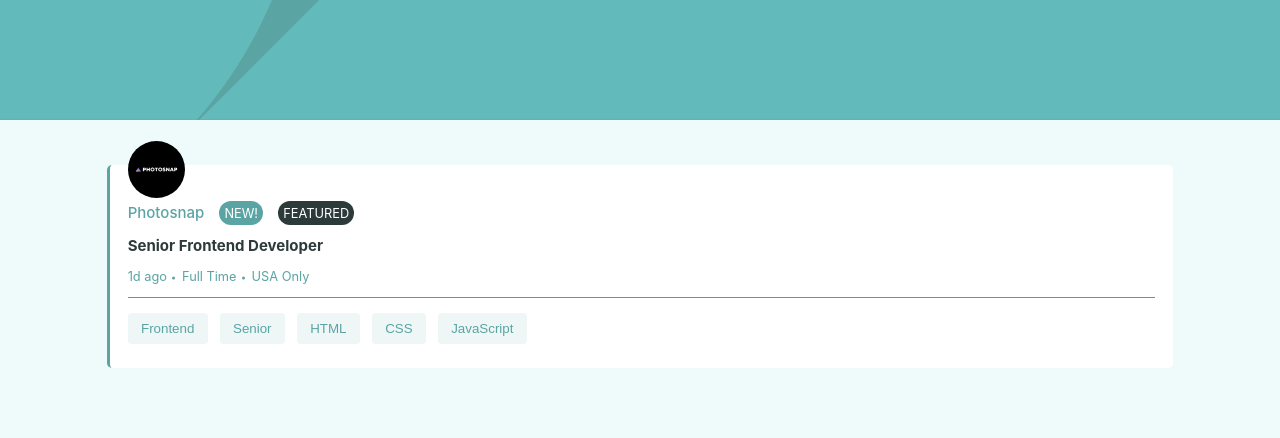
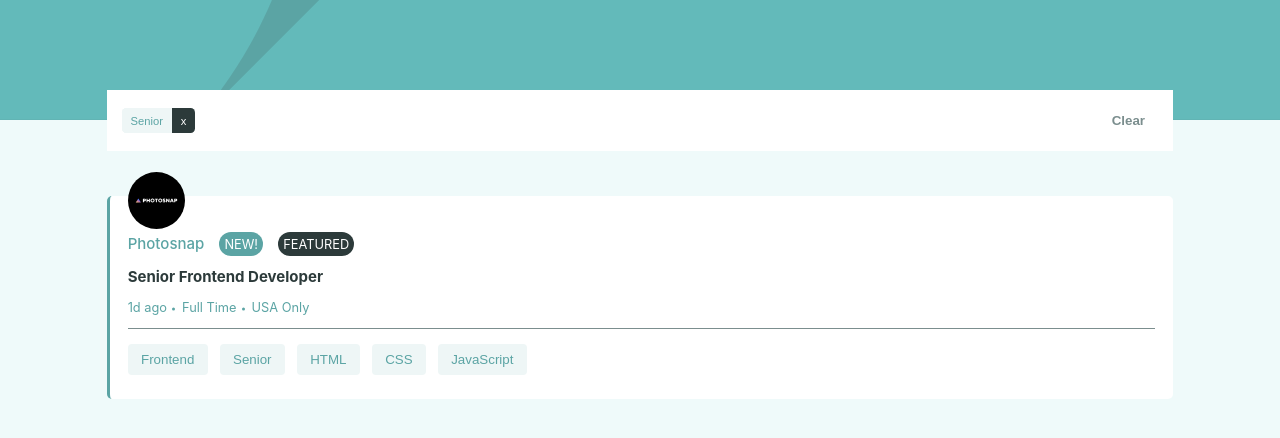
Before and after one commit to alfredthompsonOvie/static-job-listings, a Vue app: page / in a window 1280 px wide. Both pictures are taken after a click on the button "Senior". Shown: the top 438 px of the page. Built offline with nearby package versions, Linux system fonts and the light colour scheme.

Commit message:
refactored filter functionality

```diff
--- a/src/App.vue
+++ b/src/App.vue
@@ -1,31 +1,45 @@
 <template>
 	<div class="top-bg"></div>
 	<div class="container">
-    <ul>
+		<section class="filterResult" v-if="filterByTextLists.length">
+			<div class="filteredBtnWrapper">
+				<button
+					v-for="filterList in filterByTextLists"
+					:key="filterList"
+					class="filteredBtn"
+				>
+					<span class="btnContent">
+						{{ filterList }}
+					</span>
+					<span class="deleteBtn" @click="j">x</span>
+				</button>
+			</div>
+			<button class="clearBtn">clear</button>
+		</section>
+
+		<ul :class="{ joblists: filterByTextLists.length}">
 			<li
-      v-for="joblisting in filterJobBy"
+				v-for="joblisting in filterJobListingsBy"
 				:key="joblisting.id"
 				class="job"
 				:class="{ featuredJob: joblisting.featured }"
 			>
-      <img :src="'src/assets/' + joblisting.logo" alt="" class="company_logo">
+				<img
+					:src="'src/assets/' + joblisting.logo"
+					alt="company logo"
+					class="company_logo"
+				/>
 				<div class="jobDetails">
 					<header>
 						<span class="company">
 							{{ joblisting.company }}
 						</span>
-          <span v-if="joblisting.new" class="new">
-            new!
-          </span>
-          <span v-if="joblisting.featured" class="feature">
-          featured
-          </span>
+						<span v-if="joblisting.new" class="new"> new! </span>
+						<span v-if="joblisting.featured" class="feature"> featured </span>
 					</header>
-
 					<div class="position">
 						{{ joblisting.position }}
 					</div>
-
 					<footer>
 						<span class="footer-span">
 							{{ joblisting.postedAt }}
@@ -37,32 +51,32 @@
 							{{ joblisting.location }}
 						</span>
 					</footer>
-
 				</div>
 
 				<div class="filterBy">
 					<button
 						v-if="joblisting.role"
-          @click="filterText = joblisting.role">
+						@click="addTofilterJobLists(joblisting.role)"
+					>
 						{{ joblisting.role }}
 					</button>
 					<button
 						v-if="joblisting.level"
-          @click="filterText = joblisting.level"
+						@click="addTofilterJobLists(joblisting.level)"
 					>
 						{{ joblisting.level }}
 					</button>
 					<button
 						v-for="language in joblisting.languages"
 						:key="language"
-          @click="filterText = language"
+						@click="addTofilterJobLists(language)"
 					>
 						{{ language }}
 					</button>
 					<button
 						v-for="tool in joblisting.tools"
 						:key="tool"
-          @click="filterText = tool"
+						@click="addTofilterJobLists(tool)"
 					>
 						{{ tool }}
 					</button>
@@ -71,123 +85,71 @@
 		</ul>
 	</div>
 	<div class="attribution" v-if="0">
-    Challenge by <a href="https://www.frontendmentor.io?ref=challenge" target="_blank">Frontend Mentor</a>.
-    Coded by <a href="#">Your Name Here</a>.
+		Challenge by
+		<a href="https://www.frontendmentor.io?ref=challenge" target="_blank"
+			>Frontend Mentor</a
+		>. Coded by <a href="#">Your Name Here</a>.
 	</div>
 </template>
 
 <script>
-import { ref, computed } from 'vue';
-import JobListings from './data.json';
+import { ref, computed } from "vue";
+import JobListings from "./data.json";
 
 export default {
-  setup () {
+	setup() {
 		const joblistings = ref([...JobListings]);
-    const filterText = ref("");
+		const filterByTextLists = ref([]);
+		const filterJobLists = ref([]);
 
-    const filterJobBy = computed(() => {
-      if (filterText.value.toLocaleLowerCase() === "html") {
-        return JobListings.filter(jobListing => {
-          return jobListing.languages.includes(filterText.value)
-        })
+		function addTofilterJobLists(jobList) {
+			const jobListing = joblistings.value.filter((jl) => {
+				if (jl.role.includes(jobList)) {
+					return jl;
 				}
-      if (filterText.value.toLocaleLowerCase() === "css") {
-        return JobListings.filter(jobListing => {
-          return jobListing.languages.includes(filterText.value)
-        })
+				if (jl.level.includes(jobList)) {
+					return jl;
 				}
-      if (filterText.value.toLocaleLowerCase() === "javascript") {
-        return JobListings.filter(jobListing => {
-          return jobListing.languages.includes("JavaScript")
-        })
+				if (jl.languages.includes(jobList)) {
+					return jl;
 				}
-      if (filterText.value.toLocaleLowerCase() === "python") {
-        return JobListings.filter(jobListing => {
-          return jobListing.languages.includes("Python")
-        })
+				if (jl.tools.includes(jobList)) {
+					return jl;
 				}
-      if (filterText.value.toLocaleLowerCase() === "ruby") {
-        return JobListings.filter(jobListing => {
-          return jobListing.languages.includes("Ruby")
-        })
+			});
+
+			for (let i = 0; i < jobListing.length; i++) {
+				if (filterJobLists.value.includes(jobListing[i])) {
+					continue;
+				} else {
+					console.log("pushing");
+					filterJobLists.value.push(jobListing[i]);
+					console.log(filterJobLists.value.length);
+					console.log(filterJobLists.value);
 				}
-      // tools
-      if (filterText.value.toLocaleLowerCase() === "react") {
-        return JobListings.filter(jobListing => {
-          return jobListing.tools.includes(filterText.value)
-        })
 			}
-      if (filterText.value.toLocaleLowerCase() === "sass") {
-        return JobListings.filter(jobListing => {
-          return jobListing.tools.includes(filterText.value)
-        })
+			if (!filterByTextLists.value.includes(jobList)) {
+				filterByTextLists.value.push(jobList);
 			}
-      if (filterText.value.toLocaleLowerCase() === "ruby") {
-        return JobListings.filter(jobListing => {
-          return jobListing.tools.includes("Ruby")
-        })
-      }
-      if (filterText.value.toLocaleLowerCase() === "ror") {
-        return JobListings.filter(jobListing => {
-          return jobListing.tools.includes("RoR")
-        })
-      }
-      if (filterText.value.toLocaleLowerCase() === "vue") {
-        return JobListings.filter(jobListing => {
-          return jobListing.tools.includes("Vue")
-        })
-      }
-      if (filterText.value.toLocaleLowerCase() === "django") {
-        return JobListings.filter(jobListing => {
-          return jobListing.tools.includes("Django")
-        })
-      }
-      // roles
-      if (filterText.value.toLocaleLowerCase() === "frontend") {
-        return JobListings.filter(jobListing => {
-          return jobListing.role.includes("Frontend")
-        })
-      }
-      if (filterText.value.toLocaleLowerCase() === "backend") {
-        return JobListings.filter(jobListing => {
-          return jobListing.role.includes(filterText.value)
-        })
-      }
-      if (filterText.value.toLocaleLowerCase() === "fullstack") {
-        return JobListings.filter(jobListing => {
-          return jobListing.role.includes(filterText.value)
-        })
 		}
 
-      // levels
-      if (filterText.value.toLocaleLowerCase() === "Midweight") {
-        return JobListings.filter(jobListing => {
-          return jobListing.level.includes("Midweight")
-        })
+		const filterJobListingsBy = computed(() => {
+			if (filterJobLists.value.length) {
+				return filterJobLists.value;
+			} else {
+				return joblistings.value;
 			}
-      if (filterText.value.toLocaleLowerCase() === "senior") {
-        return JobListings.filter(jobListing => {
-          return jobListing.level.includes("Senior")
-        })
-      }
-      if (filterText.value.toLocaleLowerCase() === "junior") {
-        return JobListings.filter(jobListing => {
-          return jobListing.level.includes("Junior")
-        })
-      }
-      return joblistings.value;
-    })
-    console.log(joblistings );
+		});
+		return {
+			filterByTextLists,
+			filterJobLists,
+			joblistings,
 
-    return {
-      filterText,
-      joblistings,
-      filterJobBy,
-    }
-  }
-}
+			filterJobListingsBy,
+			addTofilterJobLists,
+		};
+	},
+};
 </script>
 
-<style>
-
-</style>
+<style></style>
--- a/src/assets/main.css
+++ b/src/assets/main.css
@@ -18,16 +18,21 @@
 }
 
 .container {
-  grid-row: 2;
+  grid-row: 1/-1;
   grid-column: 2;
   max-width: 1440px;
   width: 100%;
   margin-inline: auto;
   padding: 3em 0em;
+  position: relative;
 }
 
 ul {
   width: 100%;
+  margin-top: 8em;
+}
+.joblists {
+  margin-top: 3em;
 }
 .job {
   padding: 2.4em 1.2em 1em;
@@ -113,3 +118,44 @@ button {
   color: inherit;
   cursor: pointer;
 }
+.filterResult {
+  display: flex;
+  align-items: center;
+  justify-content: space-between;
+  background-color: #fff;
+  margin-top: 3em;
+  padding: 1em;
+}
+.filteredBtnWrapper {
+  display: flex;
+  flex-wrap: wrap;
+  gap: 1em;
+
+}
+.filteredBtn {
+  display: inline-flex;
+  flex-wrap: wrap;
+  padding: 0;
+  overflow: hidden;
+  border-radius: .4em;
+  font-size: .7rem;
+}
+.btnContent {
+  padding: .6em .8em;
+
+  color: var(--DesaturatedDarkCyan);
+  background-color: var(--LightGrayishCyan-FilterTablets);
+  cursor: default;
+}
+.deleteBtn {
+  cursor: pointer;
+  padding: .6em .8em;
+  background-color: var(--VeryDarkGrayishCyan);
+  color: #fff;
+}
+.clearBtn {
+  background-color: transparent;
+  text-transform: capitalize;
+  color: var(--DarkGrayishCyan);
+  font-weight: var(--fw-bold);
+}
```
Lines whose indentation alone changed are shown as unchanged.
